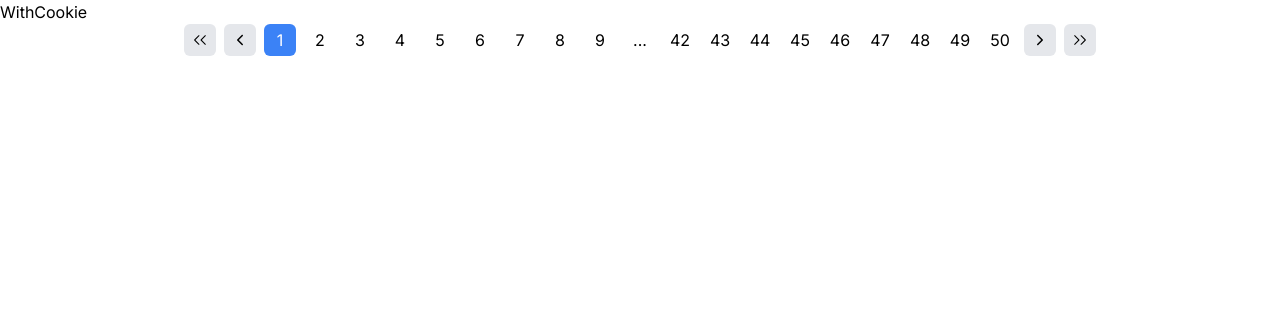
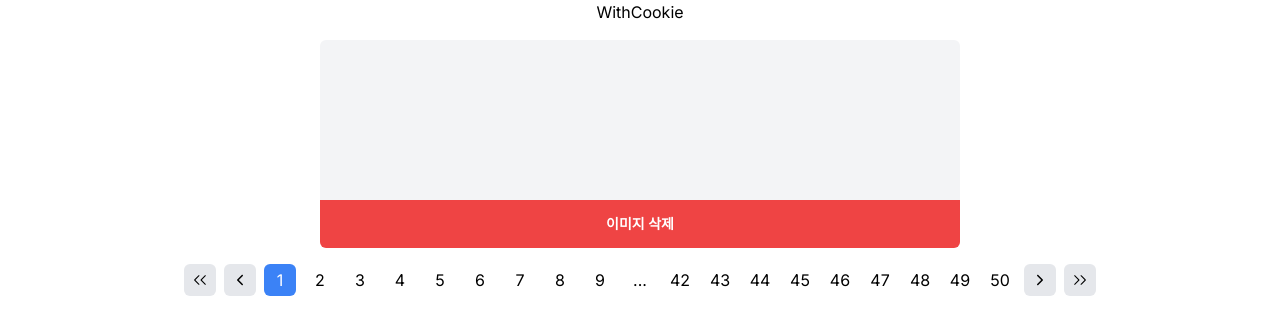
Before and after one commit to kim-young-dong/react-components, a Next.js app: page /withcookie in a window 1280 px wide. Shown: the top 334 px of the page. Built offline with nearby package versions, Linux system fonts and the light colour scheme.

Commit message:
feat: imageuploader compo 추가

```diff
--- a/src/app/withcookie/components/ImageUploader.tsx
+++ b/src/app/withcookie/components/ImageUploader.tsx
@@ -1,8 +1,75 @@
+"use client";
+import { useRef, useState } from "react";
+import Image from "next/image";
+import { HiPencil } from "react-icons/hi2";
+import tw from "tailwind-styled-components";
+import { set } from "lodash";
+import { resolve } from "path";
+
 export default function ImageUploader() {
+  const [imgUrl, setImgUrl] = useState("");
+  const image = useRef<HTMLInputElement>(null);
+  const onFileChanged = (e: React.ChangeEvent<HTMLInputElement>) => {
+    const file = e.target.files && e.target.files[0];
+    if (file) {
+      const reader = new FileReader();
+      reader.readAsDataURL(file);
+      reader.onload = (data) => {
+        setImgUrl(data.target?.result as string);
+        resolve();
+      };
+    }
+  };
+  const onRemoveImage = () => {
+    setImgUrl("");
+  };
+  const onClick = () => {
+    image.current && image.current.click();
+  };
+
   return (
-    <div>
-      <h1>ImageUploader</h1>
-      <input type="file" />
-    </div>
+    <>
+      <form className="flex flex-col">
+        <ImageContainer onClick={onClick}>
+          <div className="overlay absolute flex h-full w-full cursor-pointer items-center justify-center rounded-t-md opacity-0 transition-opacity hover:bg-stone-900 hover:opacity-80">
+            <HiPencil color="white" />
+          </div>
+          <label className="block">
+            <input
+              ref={image}
+              type="file"
+              accept="image/png, image/bmp, image/jpeg, image/jpg, image/jpe"
+              className="hidden w-full text-xs text-slate-500 file:mr-4 file:rounded-full file:border-0 file:bg-violet-50 file:py-2 file:px-4 file:text-xs file:font-semibold file:text-violet-700 hover:file:bg-violet-100"
+              onChange={(e: React.ChangeEvent<HTMLInputElement>) =>
+                onFileChanged(e)
+              }
+            />
+          </label>
+          <div className="flex justify-center p-10">
+            {imgUrl && (
+              <Image
+                src={imgUrl}
+                alt="이미지 미리보기"
+                width={0}
+                height={0}
+                sizes="(max-width: 768px) 100vw, (max-width: 1200px) 50vw, 33vw"
+                style={{ width: "100%", height: "auto" }}
+              />
+            )}
+          </div>
+        </ImageContainer>
+      </form>
+      <BtnRemove onClick={onRemoveImage}>이미지 삭제</BtnRemove>
+    </>
   );
 }
+const ImageContainer = tw.div`
+relative max-h-[300px] min-h-[160px]
+flex justify-center
+rounded-t-md bg-gray-100
+`;
+const BtnRemove = tw.button`
+  w-full h-12
+  text-sm font-semibold
+  rounded-b-md bg-red-500 text-white
+`;
--- a/src/app/withcookie/page.tsx
+++ b/src/app/withcookie/page.tsx
@@ -1,10 +1,16 @@
+import ImageUploader from "./components/ImageUploader";
 import Pagination from "./components/Pagination";
 
 export default function WithCookie() {
   return (
     <>
-      <h1>WithCookie</h1>
-      <Pagination maxPage={50} />
+      <div className="w-full h-full flex flex-col justify-center items-center gap-4">
+        <h1>WithCookie</h1>
+        <div className="w-1/2">
+          <ImageUploader />
+        </div>
+        <Pagination maxPage={50} />
+      </div>
     </>
   );
 }
```
